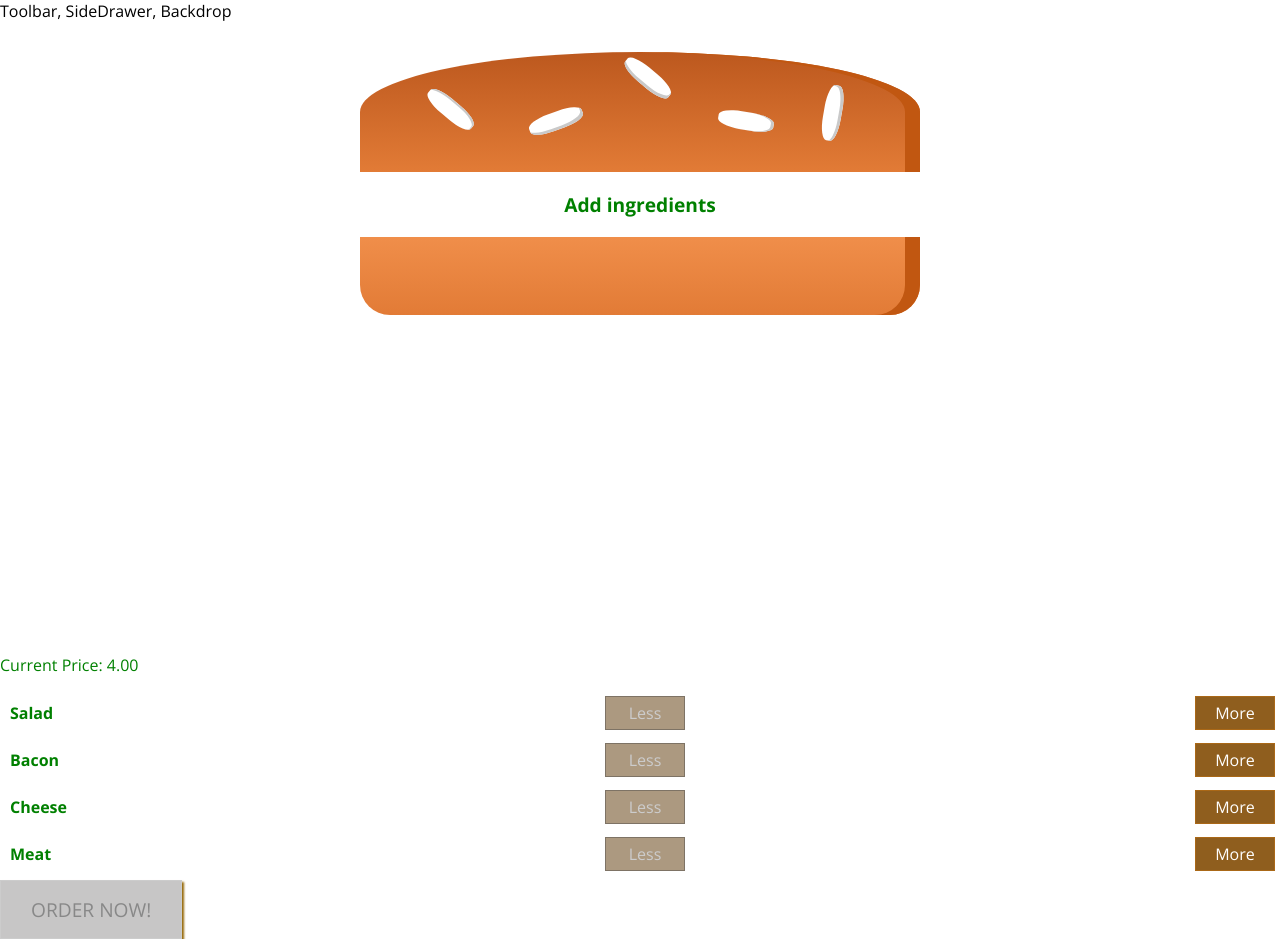
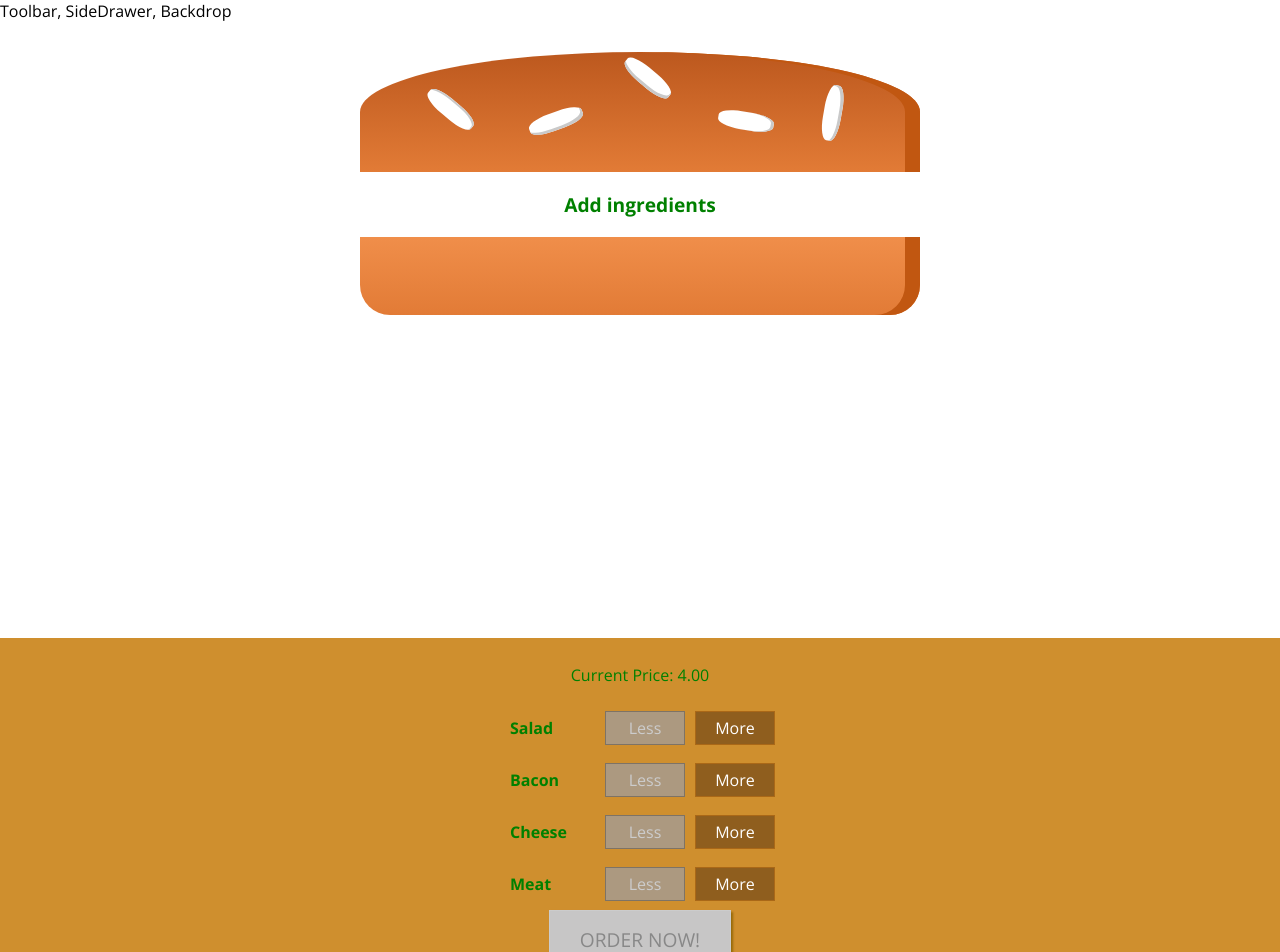
Before and after one commit to piotrbartnik/react-burger, a React (Create React App) app: page / in a window 1280 px wide. Shown: the top 952 px of the page. Built offline with nearby package versions, Linux system fonts and the light colour scheme.

Commit message:
added styles

```diff
--- a/src/components/Burger/BuildControls/BuildControls.js
+++ b/src/components/Burger/BuildControls/BuildControls.js
@@ -10,7 +10,7 @@ let controls = [
 ];
 
 const buildControls = (props) => (
-  <div className={classes.BuildControl}>
+  <div className={classes.BuildControls}>
    <p>Current Price: {props.price.toFixed(2)}</p>
     {controls.map(ctrl => (
       <BuildControl key={ctrl.label} label={ctrl.label} added={() => props.ingredientAdded(ctrl.type)} deleted={() => props.ingredientDeleted(ctrl.type)} disable={props.disabled[ctrl.type]} />
```
